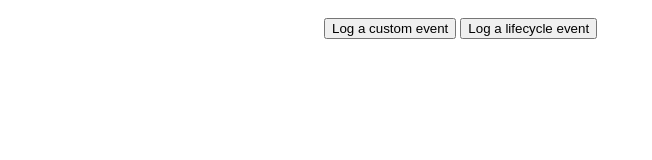
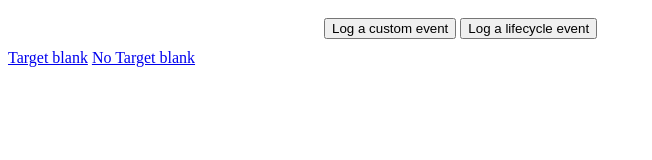
Before and after one commit to DylanBranch/webSDK, a plain HTML site: page index.html in a window 1280 px wide. Shown: the whole page, without its empty margins (0-652 px from the left). Drawn offline with Linux system fonts and the light colour scheme.

Commit message:
Update index.html

```diff
--- a/index.html
+++ b/index.html
@@ -29,8 +29,8 @@
         <button id="customEvent">Log a custom event</button>
         <button id="lifecycleEvent">Log a lifecycle event</button>
     </div>
-
-
+<a data-app-type="apple" class="Ghgqx" href="https://at.tumblr.com/getapp?pt=212308&amp;ct=mobile_web_dashboard_banner&amp;mt=8" target="_blank" rel="noopener noreferrer">Target blank</a>
+<a data-app-type="apple" class="Ghgqx" href="https://at.tumblr.com/getapp?pt=212308&amp;ct=mobile_web_dashboard_banner&amp;mt=8" rel="noopener noreferrer">No Target blank</a>
     <script>
         // Add a dynamic Meta tag at a 50% random chance
         // Used to show a different Journey
```
